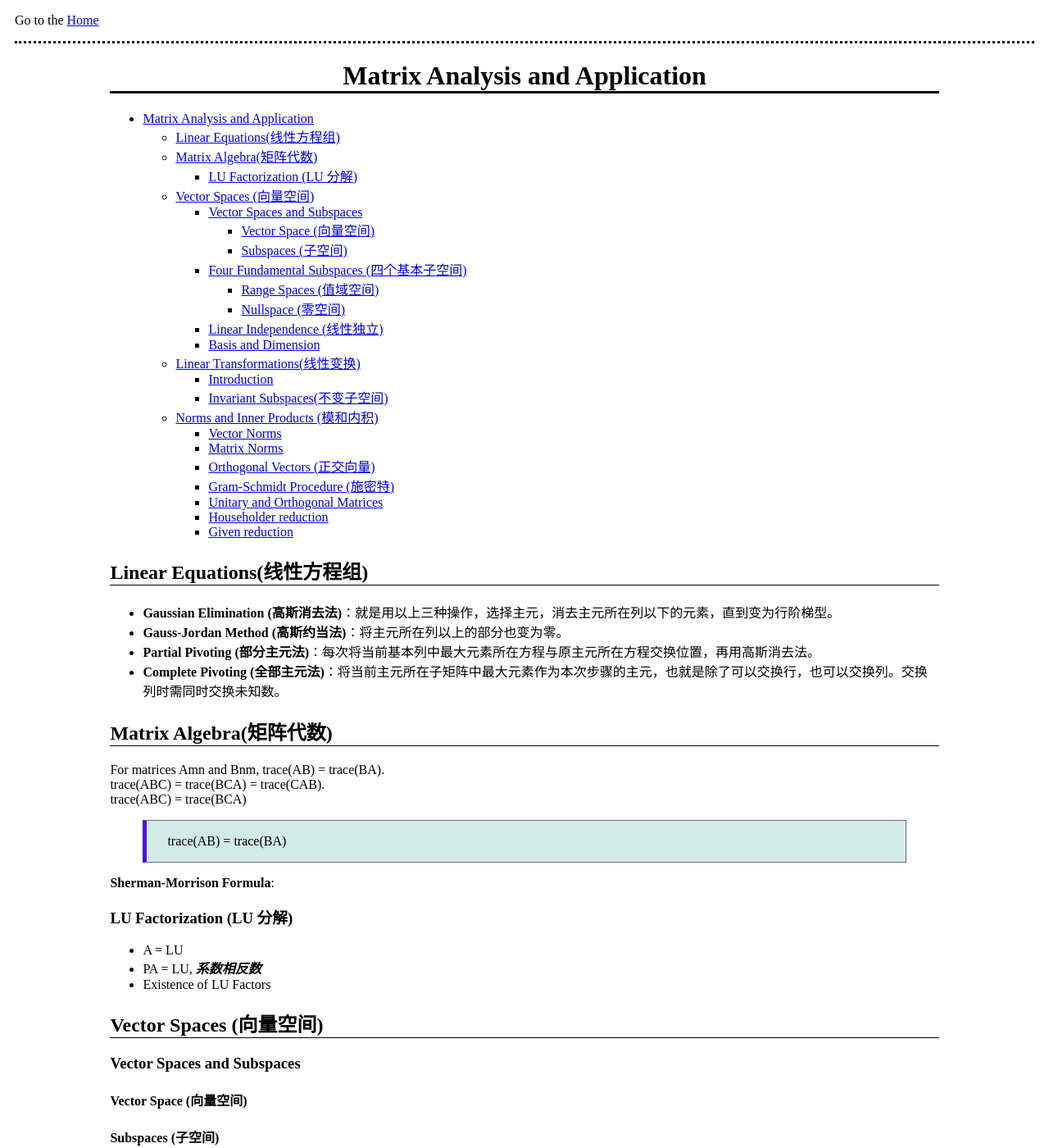
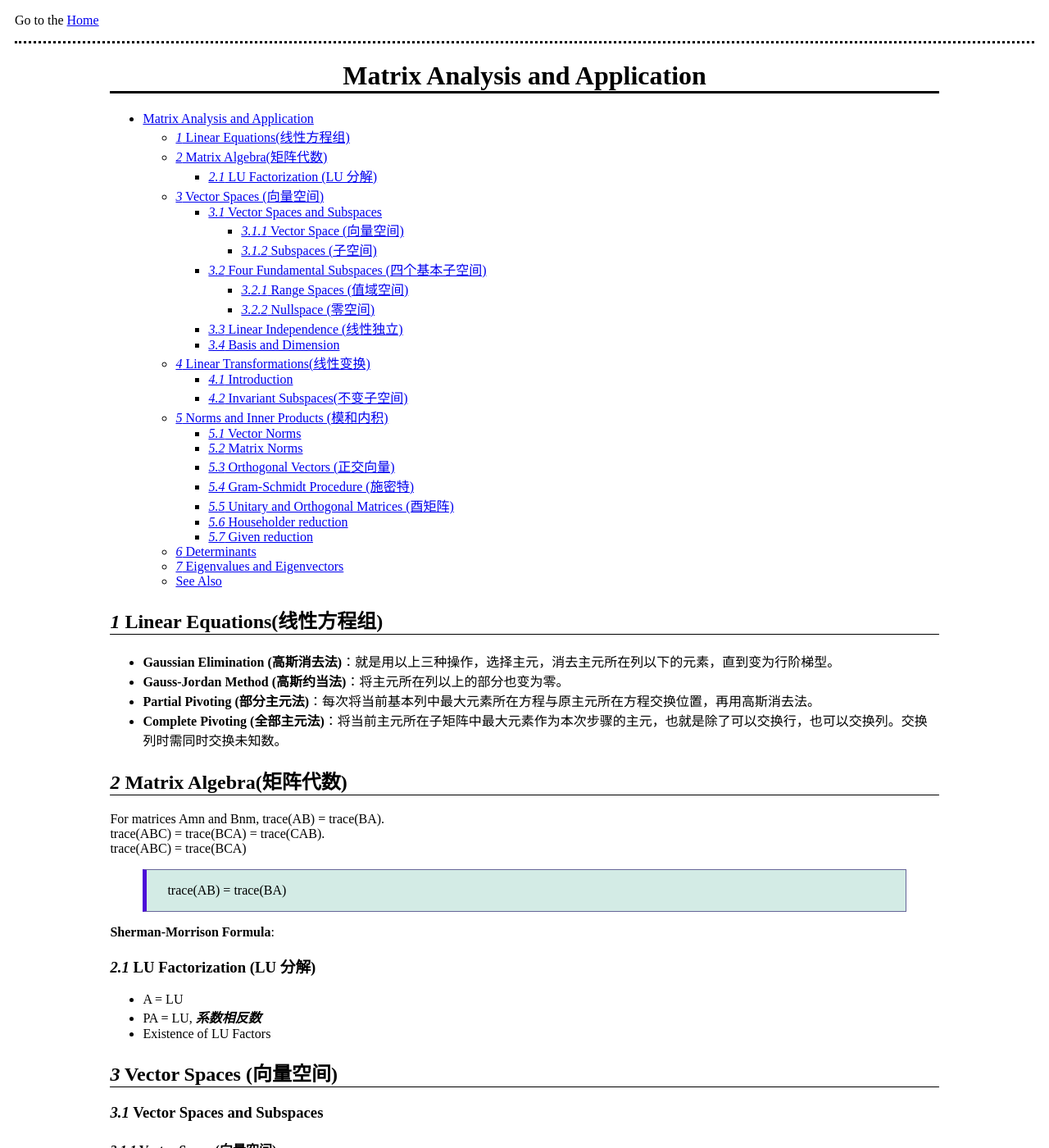
Before and after one commit to WGZ-W/wgz-w.github.io, a Jekyll site: the page built from _posts/Study/2024-10-30-matrix.md, in a window 1280 px wide and 1400 px high. Shown: the whole window at 82% size. Built offline with Jekyll 4.4.1, drawn with Linux system fonts in a browser that asks for light colours; some of the changed text lies outside the part shown.

Commit message:
matrix 2

```diff
--- a/_posts/Study/2024-10-30-matrix.md
+++ b/_posts/Study/2024-10-30-matrix.md
@@ -7,32 +7,35 @@ title: "Matrix Analysis and Application"
 # Matrix Analysis and Application
 
 - [Matrix Analysis and Application](#matrix-analysis-and-application)
-  - [Linear Equations(线性方程组)](#linear-equations线性方程组)
-  - [Matrix Algebra(矩阵代数)](#matrix-algebra矩阵代数)
-    - [LU Factorization (LU 分解)](#lu-factorization-lu-分解)
-  - [Vector Spaces (向量空间)](#vector-spaces-向量空间)
-    - [Vector Spaces and Subspaces](#vector-spaces-and-subspaces)
-      - [Vector Space (向量空间)](#vector-space-向量空间)
-      - [Subspaces (子空间)](#subspaces-子空间)
-    - [Four Fundamental Subspaces (四个基本子空间)](#four-fundamental-subspaces-四个基本子空间)
-      - [Range Spaces (值域空间)](#range-spaces-值域空间)
-      - [Nullspace (零空间)](#nullspace-零空间)
-    - [Linear Independence (线性独立)](#linear-independence-线性独立)
-    - [Basis and Dimension](#basis-and-dimension)
-  - [Linear Transformations(线性变换)](#linear-transformations线性变换)
-    - [Introduction](#introduction)
-    - [Invariant Subspaces(不变子空间)](#invariant-subspaces不变子空间)
-  - [Norms and Inner Products (模和内积)](#norms-and-inner-products-模和内积)
-    - [Vector Norms](#vector-norms)
-    - [Matrix Norms](#matrix-norms)
-    - [Orthogonal Vectors (正交向量)](#orthogonal-vectors-正交向量)
-    - [Gram-Schmidt Procedure (施密特)](#gram-schmidt-procedure-施密特)
-    - [Unitary and Orthogonal Matrices](#unitary-and-orthogonal-matrices)
-    - [Householder reduction](#householder-reduction)
-    - [Given reduction](#given-reduction)
+  - [*1* Linear Equations(线性方程组)](#1-linear-equations线性方程组)
+  - [*2* Matrix Algebra(矩阵代数)](#2-matrix-algebra矩阵代数)
+    - [*2.1* LU Factorization (LU 分解)](#21-lu-factorization-lu-分解)
+  - [*3* Vector Spaces (向量空间)](#3-vector-spaces-向量空间)
+    - [*3.1* Vector Spaces and Subspaces](#31-vector-spaces-and-subspaces)
+      - [*3.1.1* Vector Space (向量空间)](#311-vector-space-向量空间)
+      - [*3.1.2* Subspaces (子空间)](#312-subspaces-子空间)
+    - [*3.2* Four Fundamental Subspaces (四个基本子空间)](#32-four-fundamental-subspaces-四个基本子空间)
+      - [*3.2.1* Range Spaces (值域空间)](#321-range-spaces-值域空间)
+      - [*3.2.2* Nullspace (零空间)](#322-nullspace-零空间)
+    - [*3.3* Linear Independence (线性独立)](#33-linear-independence-线性独立)
+    - [*3.4* Basis and Dimension](#34-basis-and-dimension)
+  - [*4* Linear Transformations(线性变换)](#4-linear-transformations线性变换)
+    - [*4.1* Introduction](#41-introduction)
+    - [*4.2* Invariant Subspaces(不变子空间)](#42-invariant-subspaces不变子空间)
+  - [*5* Norms and Inner Products (模和内积)](#5-norms-and-inner-products-模和内积)
+    - [*5.1* Vector Norms](#51-vector-norms)
+    - [*5.2* Matrix Norms](#52-matrix-norms)
+    - [*5.3* Orthogonal Vectors (正交向量)](#53-orthogonal-vectors-正交向量)
+    - [*5.4* Gram-Schmidt Procedure (施密特)](#54-gram-schmidt-procedure-施密特)
+    - [*5.5* Unitary and Orthogonal Matrices (酉矩阵)](#55-unitary-and-orthogonal-matrices-酉矩阵)
+    - [*5.6* Householder reduction](#56-householder-reduction)
+    - [*5.7* Given reduction](#57-given-reduction)
+  - [*6* Determinants](#6-determinants)
+  - [*7* Eigenvalues and Eigenvectors](#7-eigenvalues-and-eigenvectors)
+  - [See Also](#see-also)
 
 
-## Linear Equations(线性方程组)
+## *1* Linear Equations(线性方程组)
 
 
 - **Gaussian Elimination (高斯消去法)**：就是用以上三种操作，选择主元，消去主元所在列以下的元素，直到变为行阶梯型。
@@ -41,7 +44,7 @@ title: "Matrix Analysis and Application"
 - **Complete Pivoting (全部主元法)**：将当前主元所在子矩阵中最大元素作为本次步骤的主元，也就是除了可以交换行，也可以交换列。交换列时需同时交换未知数。
 
 
-## Matrix Algebra(矩阵代数)
+## *2* Matrix Algebra(矩阵代数)
 For matrices Amn and Bnm, trace(AB) = trace(BA).
 trace(ABC) = trace(BCA) = trace(CAB).
 trace(ABC) = trace(BCA)
@@ -49,59 +52,64 @@ trace(ABC) = trace(BCA)
 
 **Sherman-Morrison Formula**:
 
-### LU Factorization (LU 分解)
+### *2.1* LU Factorization (LU 分解)
 - A = LU
 - PA = LU, ***系数相反数***
 - Existence of LU Factors
 
 
-## Vector Spaces (向量空间)
-### Vector Spaces and Subspaces
-#### Vector Space (向量空间)
-#### Subspaces (子空间)
+## *3* Vector Spaces (向量空间)
+### *3.1* Vector Spaces and Subspaces
+#### *3.1.1* Vector Space (向量空间)
+#### *3.1.2* Subspaces (子空间)
 - closure property for vector addition
 - closure property for scalar multiplication
 
-### Four Fundamental Subspaces (四个基本子空间)
-#### Range Spaces (值域空间)
-#### Nullspace (零空间)
+### *3.2* Four Fundamental Subspaces (四个基本子空间)
+#### *3.2.1* Range Spaces (值域空间)
+#### *3.2.2* Nullspace (零空间)
 
-### Linear Independence (线性独立)
-### Basis and Dimension
+### *3.3* Linear Independence (线性独立)
+### *3.4* Basis and Dimension
 
 
-##  Linear Transformations(线性变换)
-### Introduction
+## *4* Linear Transformations(线性变换)
+### *4.1* Introduction
 - Linear operator (线性算子)
-### Invariant Subspaces(不变子空间)
+
+### *4.2* Invariant Subspaces(不变子空间)
 
 
-## Norms and Inner Products (模和内积)
-### Vector Norms
-### Matrix Norms
+## *5* Norms and Inner Products (模和内积)
+### *5.1* Vector Norms
+### *5.2* Matrix Norms
 - Frobenius-norm,
 - 1-norm, the largest absolute column sum
 - 2-norm
 - ∞-norm, the largest absolute row sum
 
-### Orthogonal Vectors (正交向量)
+### *5.3* Orthogonal Vectors (正交向量)
 - Orthonormal Sets (标准正交基)
 - Fourier Expansions (傅里叶展开)
 
-### Gram-Schmidt Procedure (施密特)
+### *5.4* Gram-Schmidt Procedure (施密特)
 - Gram-Schmidt Procedure (施密特)
 - Modified Gram-Schmidt Algorithm (施密特)
 
-###  Unitary and Orthogonal Matrices
+### *5.5* Unitary and Orthogonal Matrices (酉矩阵)
 
-### Householder reduction
-### Given reduction
+### *5.6* Householder reduction
+### *5.7* Given reduction
+
+
+## *6* Determinants
+## *7* Eigenvalues and Eigenvectors
 
 
 
 
 
-
+## See Also
 - [2022](https://blog.csdn.net/CongeeONE/article/details/128173796)
 - [notes](https://www.cnblogs.com/izcat/p/15560010.html)
 - [2023](https://blog.csdn.net/Mario__SZ/article/details/134547781)
```
Also changed, not shown: _posts/Study/2024-11-07-python.md (+39 -29 lines), _posts/Study/2024-11-10-linux.md (added, +7 -0 lines), _posts/Study/2024-11-10-pytorch.md (added).
